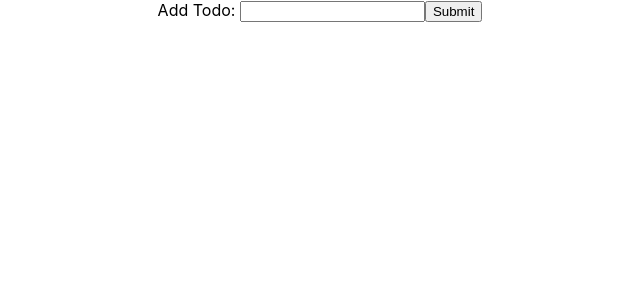
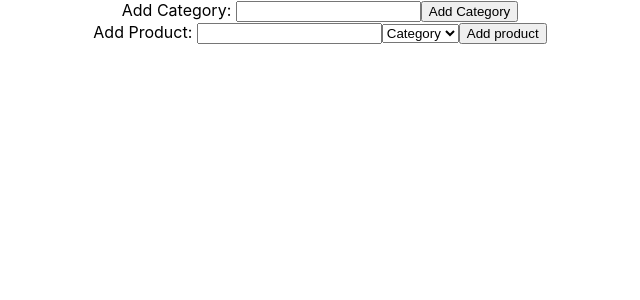
Before and after one commit to AtulPant2704/Machine-Coding-Round, a React (Create React App) app: page / in a window 1280 px wide. Shown: the top 300 px of the page, without its empty margins (320-960 px from the left). Built offline with nearby package versions, Linux system fonts and the light colour scheme.

Commit message:
feat: complete category products add and delete question

```diff
--- a/src/App.js
+++ b/src/App.js
@@ -1,10 +1,10 @@
 import "./App.css";
-import { AddTodo } from "./questions";
+import { CategoryProducts } from "./questions";
 
 function App() {
   return (
     <div className="App">
-      <AddTodo />
+      <CategoryProducts />
     </div>
   );
 }
--- /dev/null
+++ b/src/questions/CategoryProducts.jsx
@@ -0,0 +1,80 @@
+// Make a page that takes the following 2 inputs separately
+// 1. Category name as a string (If the user adds a category it should be added in the category dropdown)
+// 2. Then it will also take 2 inputs at once, the product name and its category (With the dropdown containing the added categories)
+// The product name will be a string and the category input type will be a dropdown list of the categories the user-entered earlier
+
+// Then save the data and render the list category wise
+
+// Extending the first question, add delete functionality as such if the user clicks on any item it gets deleted and if the user clicks on any category, all the items within the category and that category itself gets deleted.
+
+import { useState } from "react";
+
+const CategoryProducts = () => {
+    const [categories, setCategories] = useState([]);
+    const [newCategory, setNewCategory] = useState("");
+    const [productsData, setProductsData] = useState([]);
+    const [newProduct, setNewProduct] = useState("");
+    const [productCategory, setProductCategory] = useState("");
+
+    const categoriesHandler = () => {
+        setCategories(prev => [...prev, newCategory]);
+        setNewCategory("");
+    }
+
+    const productsHandler = () => {
+        let newProducts = [...productsData];
+        const isCategoryPresent = productsData.some(item => item.category === productCategory);
+        if (isCategoryPresent) {
+            newProducts = newProducts.map(item => (
+                item.category === productCategory ? { ...item, products: [...item.products, newProduct] } : item
+            ))
+        }
+        else {
+            newProducts = [...newProducts, { category: productCategory, products: [newProduct] }]
+        }
+        setProductsData(newProducts);
+        setNewProduct("");
+        setProductCategory("");
+    }
+
+    const deleteProduct = (itemName) => {
+        const newProducts = productsData.map(item => (
+            { ...item, products: item.products.filter(element => element !== itemName) }
+        ));
+        setProductsData(newProducts);
+    }
+
+    const deleteCategory = (categoryName) => {
+        const newProducts = productsData.filter(item => item.category !== categoryName);
+        setProductsData(newProducts);
+    }
+
+    return (
+        <div>
+            <label>Add Category: </label>
+            <input type="text" value={newCategory} onChange={(e) => setNewCategory(e.target.value)} required></input>
+            <button onClick={categoriesHandler}>Add Category</button>
+            <div>
+                <label htmlFor="">Add Product: </label>
+                <input type="text" value={newProduct} onChange={(e) => setNewProduct(e.target.value)} required></input>
+                <select value={productCategory} onChange={(e) => setProductCategory(e.target.value)}>
+                    <option>Category</option>
+                    {categories.map(categoryName => (
+                        <option>{categoryName}</option>
+                    ))}
+                </select>
+                <button onClick={productsHandler}>Add product</button>
+            </div>
+            {productsData.map(({ category, products }) => (
+                <div>
+                    <h2 onClick={() => deleteCategory(category)}>{category}</h2>
+                    {products.map(item => (
+                        <p onClick={() => deleteProduct(item)}>{item}</p>
+                    ))}
+                </div>
+            ))}
+        </div>
+    )
+}
+
+export { CategoryProducts };
--- a/src/questions/index.js
+++ b/src/questions/index.js
@@ -6,3 +6,4 @@ export { WelcomeMessage } from "./WelcomeMessage";
 export { AddItem } from "./AddItem";
 export { UpdatePrice } from "./UpdatePrice";
 export { AddTodo } from "./AddTodo";
+export { CategoryProducts } from "./CategoryProducts";
```
